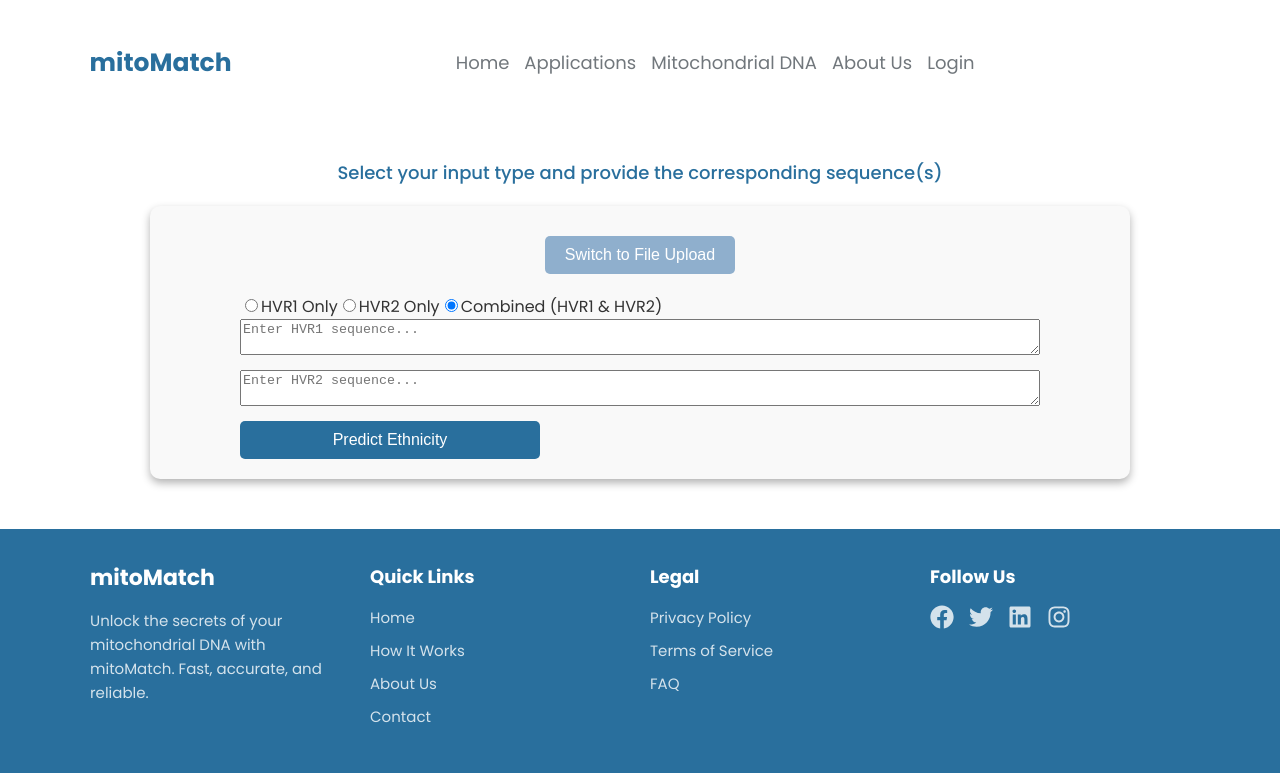
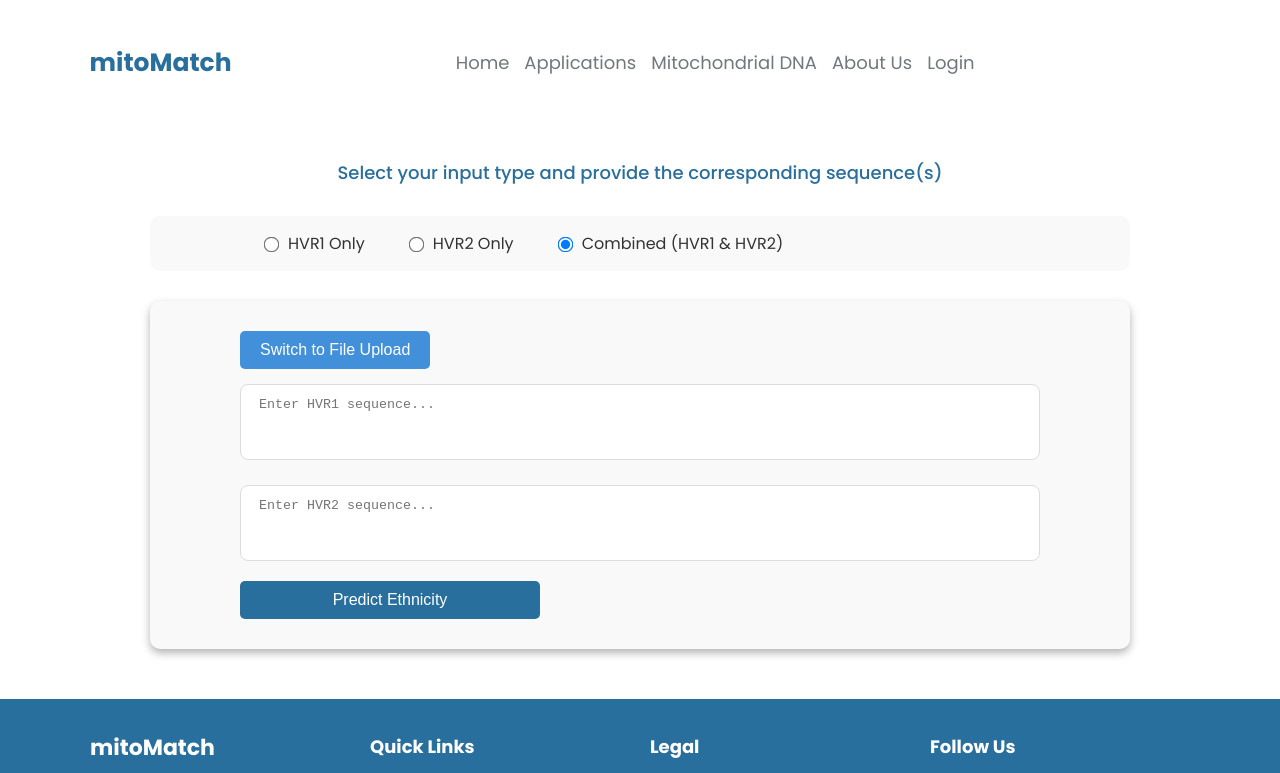
Before and after one commit to saliha-ziyard/mtDNA-ML-Project, a React (Vite) app in the folder Frontend/mtdna-project/: page /tool in a window 1280 px wide. Shown: the top 773 px of the page. Built offline with nearby package versions, Linux system fonts and the light colour scheme.

Commit message:
tool component changes

```diff
--- a/Frontend/mtdna-project/src/App.scss
+++ b/Frontend/mtdna-project/src/App.scss
@@ -435,6 +435,39 @@ body {
 
 }
 
+.input-type-selection {
+  display: flex;
+  align-items: flex-start;
+  background: #f9f9f9;
+  padding-right: $paddingLeftDesktop;
+  margin: 30px auto;
+  max-width: 800px;
+  padding-left: $paddingLeftDesktop;
+  border-radius: 10px;
+
+  label {
+    display: flex;
+    align-items: center;
+    padding: 10px;
+    margin: 5px 10px;
+    border-radius: 8px;
+    cursor: pointer;
+    transition: background 0.3s ease, transform 0.2s ease;
+    color: #333;
+
+    input {
+      margin-right: 10px;
+      accent-color: #007bff;
+      transform: scale(1.2);
+    }
+  }
+   label:hover {
+    background: #e3f2fd;
+    transform: scale(1.02);
+}
+}
+
+
 .tool-container {
   max-width: 800px;
   margin: 0 auto;
@@ -444,17 +477,18 @@ body {
   border-radius: 10px;
   box-shadow: 0 4px 8px rgba(3, 3, 3, 0.3);
   padding-top: 10px;
-  padding-bottom: 20px;
+  padding-bottom: 10px;
   margin-bottom: 50px;
 
   .input-section {
-    margin-top: 20px;
+    margin: 20px 0;
 
     .mode-toggle-button {
-      display: block;
-      margin: 0 auto 20px;
+      // display: block;
+      margin-bottom: 10px;
+      // margin: 0 auto 20px;
       padding: 10px 20px;
-      background-color: #8fafcd;
+      background-color: #4290d9;
       color: white;
       border: none;
       border-radius: 5px;
@@ -465,6 +499,7 @@ body {
     .mode-toggle-button:hover {
       background-color: #40a9ff;
     }
+
 
     .file-upload-section {
       text-align: left;
@@ -495,66 +530,28 @@ body {
   }
 }
 
+
 .sequence-form {
   display: flex;
   flex-direction: column;
   gap: 15px;
 
-  .input-group {
+  .input-label {
+    // font-size: 1rem;
+    color: #333;
     display: flex;
-    flex-direction: column;
-    gap: 5px;
+    align-items: center;
+    gap: 8px;
+    padding: 12px 18px;
+    border-radius: 8px;
+    margin: 5px 0;
+    background: #fff;
+    border: 1px solid #ddd;
+    transition: background 0.3s ease, transform 0.2s ease;
+    resize: none;
+    height: 50px;
+  }
 
-    .input-label {
-      font-size: 1rem;
-      color: #333;
-      display: flex;
-      align-items: center;
-      gap: 5px;
-
-      .tooltip {
-        position: relative;
-        display: inline-block;
-      }
-      .tooltip .tooltip-text {
-        visibility: hidden;
-        width: 200px;
-        background-color: #555;
-        color: #fff;
-        text-align: center;
-        border-radius: 5px;
-        padding: 5px;
-        position: absolute;
-        z-index: 1;
-        bottom: 125%;
-        left: 50%;
-        margin-left: -100px;
-        opacity: 0;
-        transition: opacity 0.3s;
-      }
-
-      .tooltip:hover .tooltip-text {
-        visibility: visible;
-        opacity: 1;
-      }
-
-      .tooltip-icon {
-        color: #1890ff;
-        cursor: pointer;
-      }
-
-    }
-
-    .sequence-input {
-      width: 100%;
-      padding: 10px;
-      border: 1px solid #ddd;
-      border-radius: 5px;
-      font-size: 1rem;
-      resize: vertical;
-    }
-
-  }
 }
 
 .predict-button {
@@ -572,10 +569,6 @@ body {
   background-color:#40a9ff;
 }
 
-// .predict-button:disabled {
-//   background-color:#1890ff;
-//   cursor: not-allowed;
-// }
 .error-message {
   margin-top: 10px;
   padding: 10px;
--- a/Frontend/mtdna-project/src/views/subComponents/ToolComponent.jsx
+++ b/Frontend/mtdna-project/src/views/subComponents/ToolComponent.jsx
@@ -89,36 +89,19 @@ const ToolComponent = () => {
     }
 
     try {
-      // Add some console debugging to see what's being sent
-      console.log("Sending data:", { sequence, model_type: modelType });
+      const requestData = { sequence, model_type: modelType }; // Send model_type in the request
+      const response = await axios.post("http://127.0.0.1:5000/predict_ml_model_only", requestData);
 
-      const response = await axios.post("http://127.0.0.1:5000/predict_ml_model_only",
-        { sequence, model_type: modelType }
-      );
-
-      console.log("Response received:", response.data);
-
-      // Update the ethnicity state with the prediction from the response
       setEthnicity(response.data.prediction);
       setPredictionHistory([...predictionHistory, response.data.prediction]);
     } catch (error) {
-      console.error("API Error:", error);
-      if (error.response) {
-        // The request was made and the server responded with a status code
-        // that falls out of the range of 2xx
-        console.error("Error data:", error.response.data);
-        setError(`Error: ${error.response.data.error || "Unable to process the request"}`);
-      } else if (error.request) {
-        // The request was made but no response was received
-        setError("Error: No response from server. Is the backend running?");
-      } else {
-        // Something happened in setting up the request that triggered an Error
-        setError(`Error: ${error.message}`);
-      }
+      setError("Error: Unable to process the request. Please try again.");
     } finally {
       setLoading(false);
     }
   };
+
+
 
   const resetForm = () => {
     setHvr1("");
@@ -209,16 +192,9 @@ const ToolComponent = () => {
 
   return (
     <>
+
       <h2 className="tool-description">Select your input type and provide the corresponding sequence(s)</h2>
-      <div className="tool-container">
-        <div className="input-section">
-          <button
-            className="mode-toggle-button"
-            onClick={() => setUseFileUpload(!useFileUpload)}
-          >
-            {useFileUpload ? "Switch to Manual Input" : "Switch to File Upload"}
-          </button>
-          <div className="input-type-selection">
+      <div className="input-type-selection">
             <label>
               <input
                 type="radio"
@@ -246,7 +222,16 @@ const ToolComponent = () => {
               />
               Combined (HVR1 & HVR2)
             </label>
-          </div>
+      </div>
+      <div className="tool-container">
+        <div className="input-section">
+          <button
+            className="mode-toggle-button"
+            onClick={() => setUseFileUpload(!useFileUpload)}
+          >
+            {useFileUpload ? "Switch to Manual Input" : "Switch to File Upload"}
+          </button>
+
           {useFileUpload ? (
             <div className="file-upload-section">
               <input
@@ -271,7 +256,7 @@ const ToolComponent = () => {
                   value={hvr1}
                   onChange={(e) => setHvr1(e.target.value)}
                   placeholder="Enter HVR1 sequence..."
-                  className="sequence-input"
+                  className="input-label"
                 />
               )}
               {inputType !== "hvr1" && (
@@ -279,7 +264,7 @@ const ToolComponent = () => {
                   value={hvr2}
                   onChange={(e) => setHvr2(e.target.value)}
                   placeholder="Enter HVR2 sequence..."
-                  className="sequence-input"
+                  className="input-label"
                 />
               )}
               <button
```
